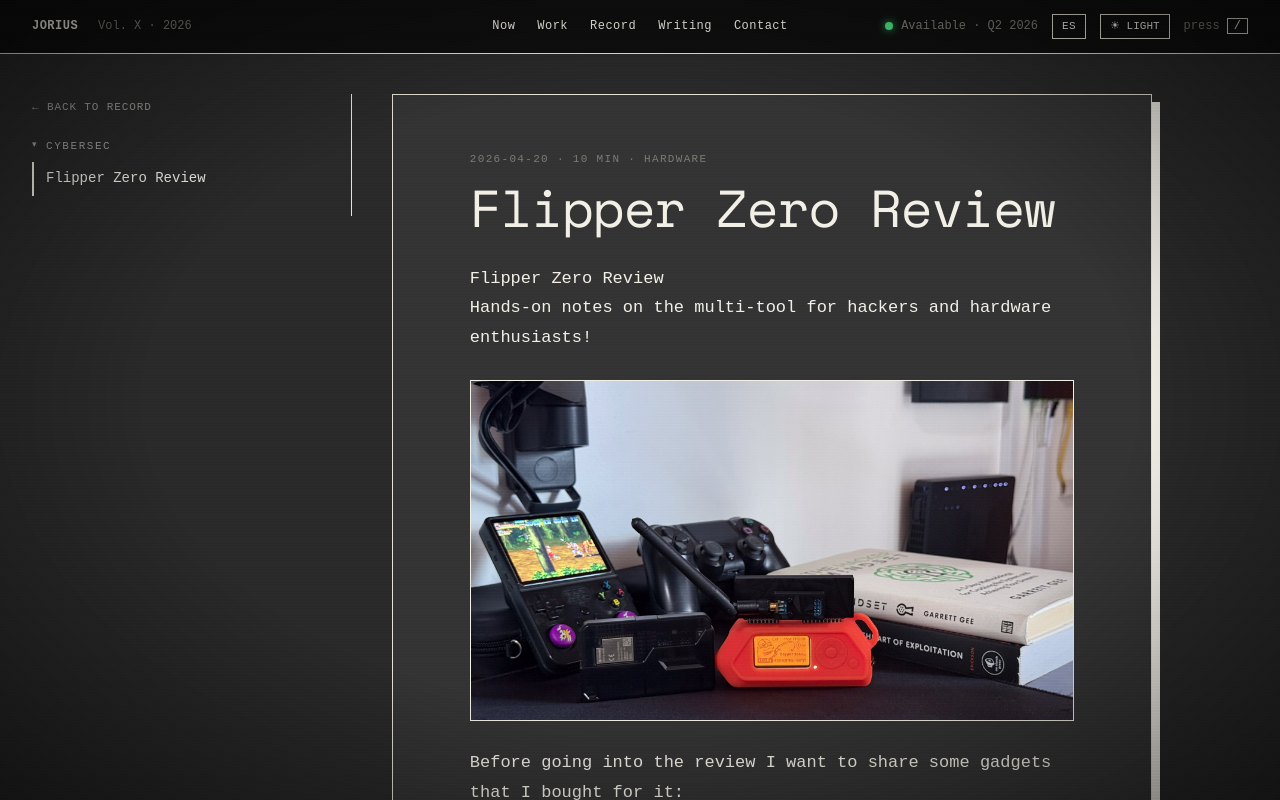
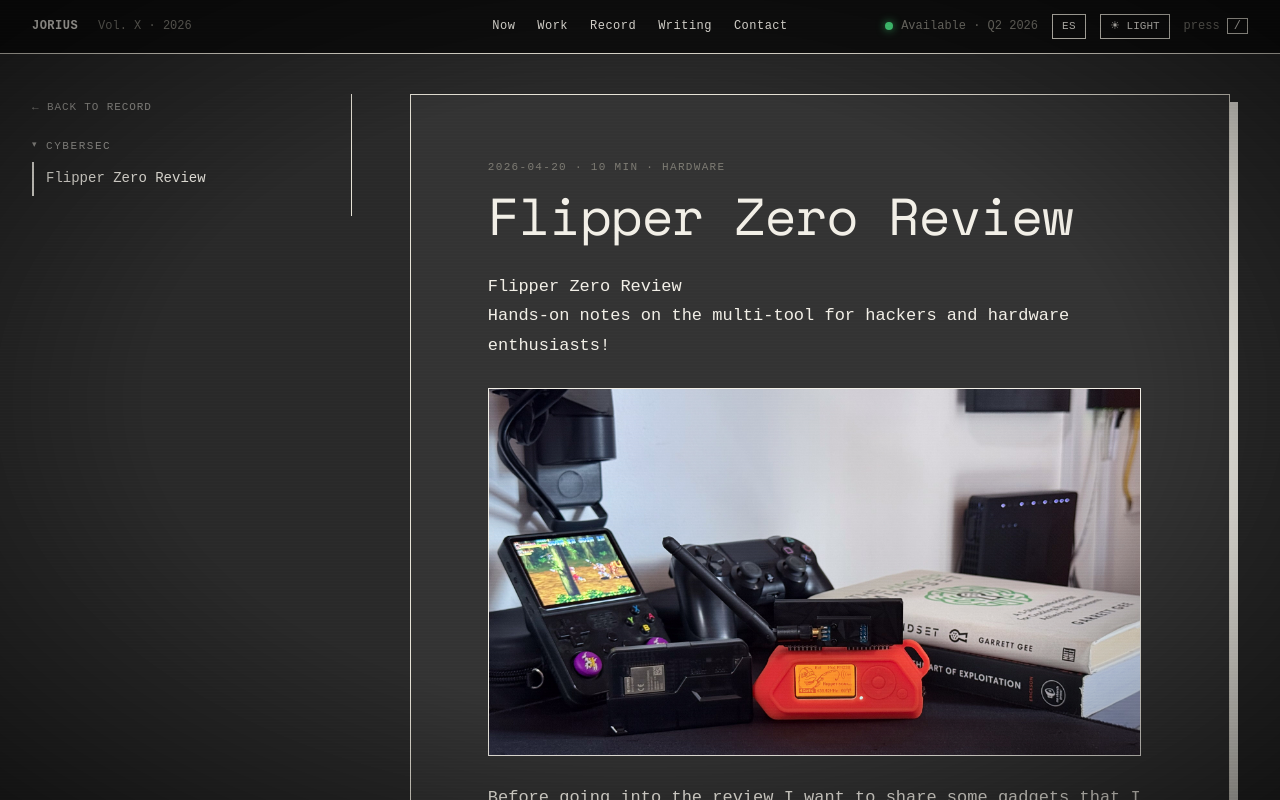
Before and after one commit to jorius/jorius.github.io, a React (Vite) app: page /writing/flipper-zero-review in a window 1280 px wide. Shown: the top 800 px of the page. Built offline with nearby package versions, Linux system fonts and the light colour scheme.

Commit message:
Update writing reader card to center with more side room

```diff
--- a/src/pages/Writing.tsx
+++ b/src/pages/Writing.tsx
@@ -168,9 +168,10 @@
             background: t.sub,
             border: `1px solid ${t.rule}`,
             boxShadow: `8px 8px 0 ${t.ink}`,
-            padding: isMobile ? '28px 22px' : '56px clamp(32px, 6vw, 88px)',
-            maxWidth: 760,
+            padding: isMobile ? '28px 22px' : '64px clamp(32px, 6vw, 96px)',
+            maxWidth: 820,
             width: '100%',
+            margin: isMobile ? '0' : '0 auto',
           }}
         >
           {active ? (
```
